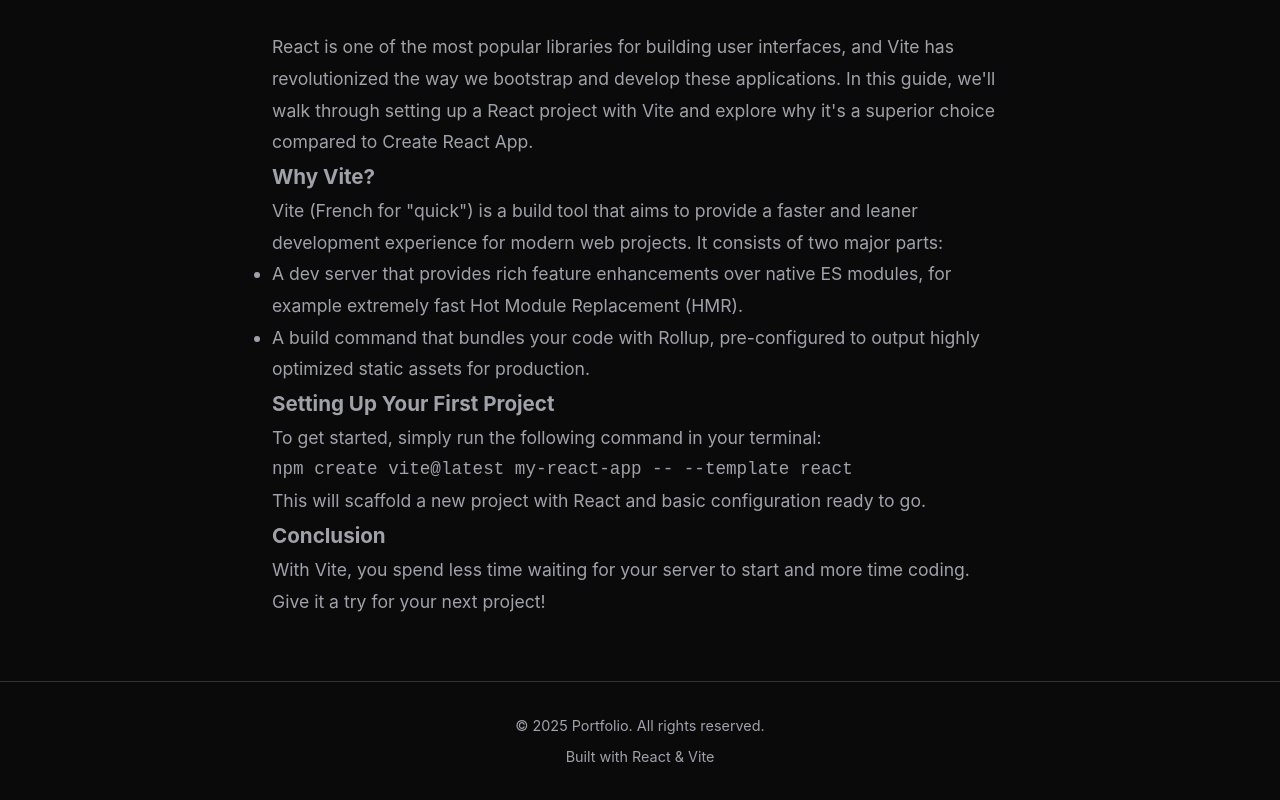
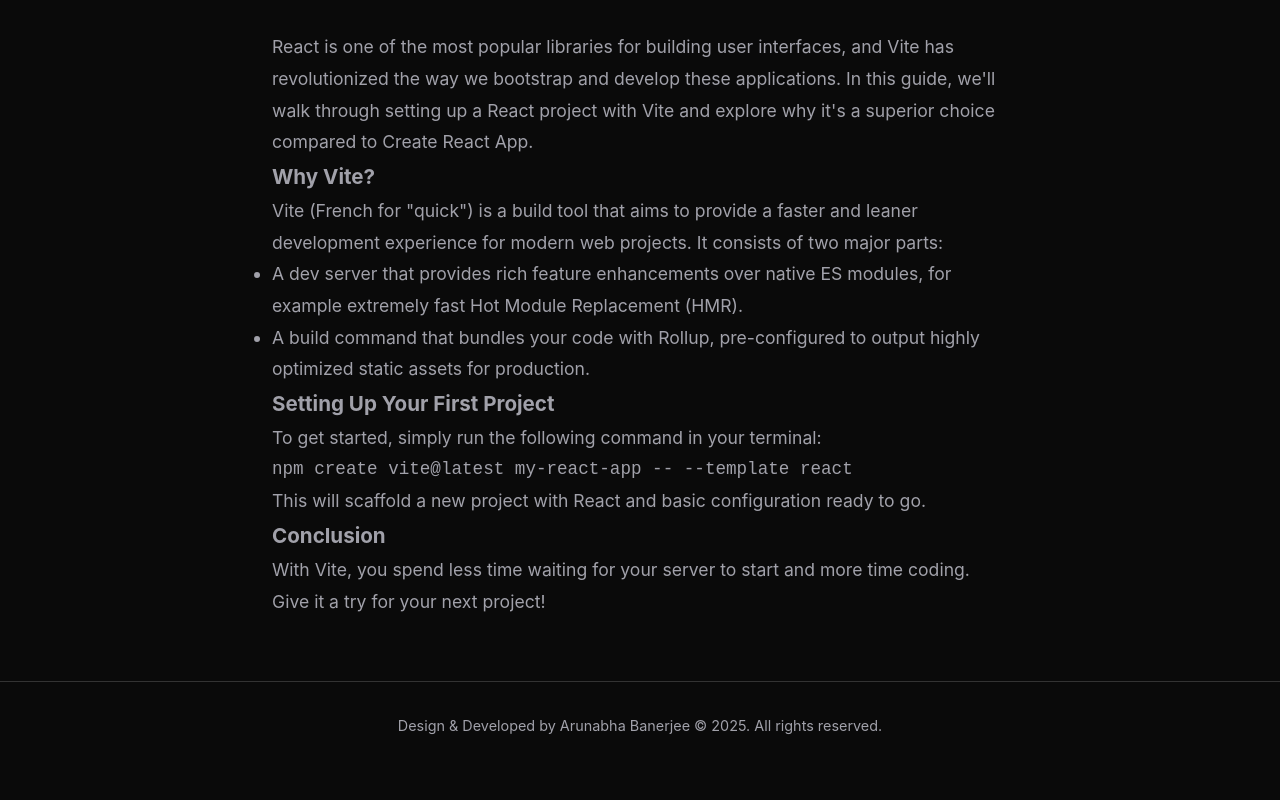
Before and after one commit to arunabha369/portfolio, a React (Vite) app: page /blog/1 in a window 1280 px wide. Shown: the part 248-1048 px from the top of the page. After the commit the page ends 1017 px from the top, so only its background shows below. Built offline with nearby package versions, Linux system fonts and the light colour scheme.

Commit message:
feat: update footer to include personalized design and development credit.

```diff
--- a/src/components/Footer.jsx
+++ b/src/components/Footer.jsx
@@ -10,8 +10,7 @@
             fontSize: '0.9rem'
         }}>
             <div className="container">
-                <p>&copy; {new Date().getFullYear()} Portfolio. All rights reserved.</p>
-                <p style={{ marginTop: '0.5rem' }}>Built with React & Vite</p>
+                <p>Design & Developed by Arunabha Banerjee &copy; {new Date().getFullYear()}. All rights reserved.</p>
             </div>
         </footer>
     );
```
